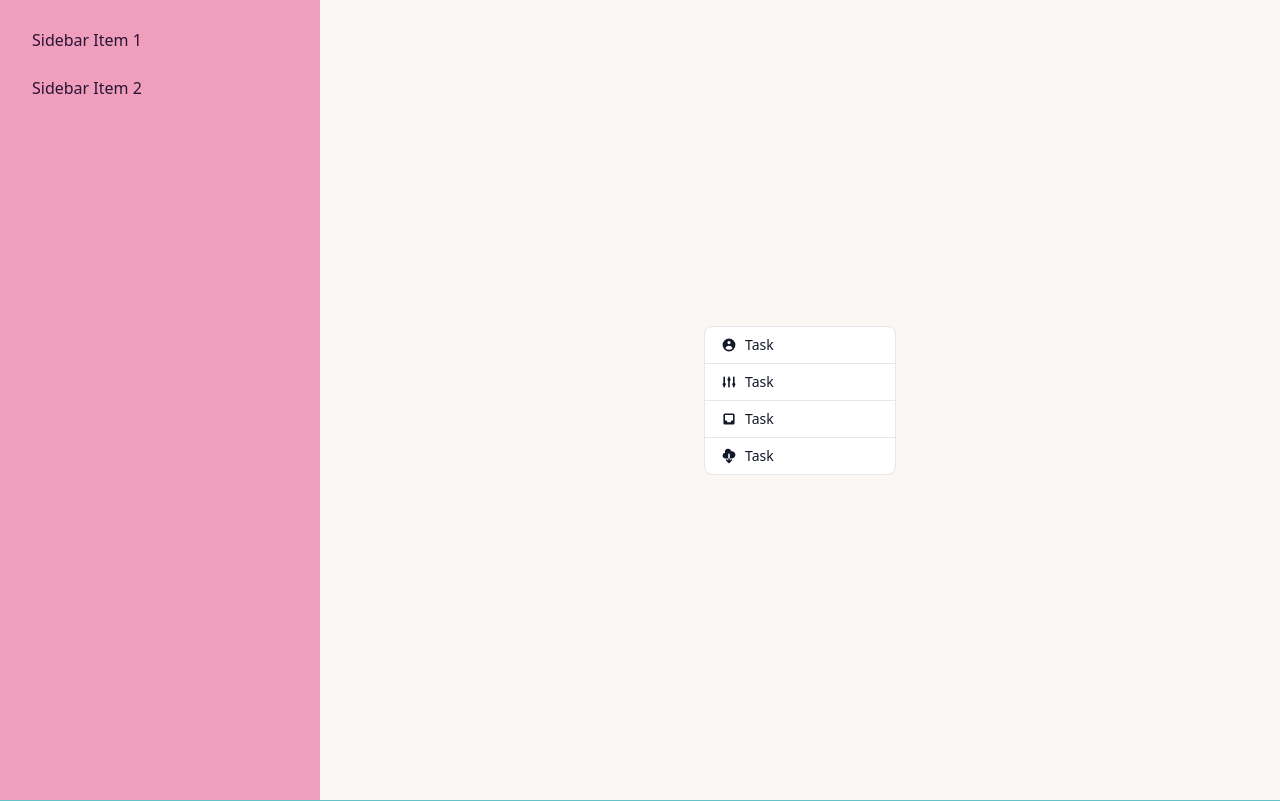
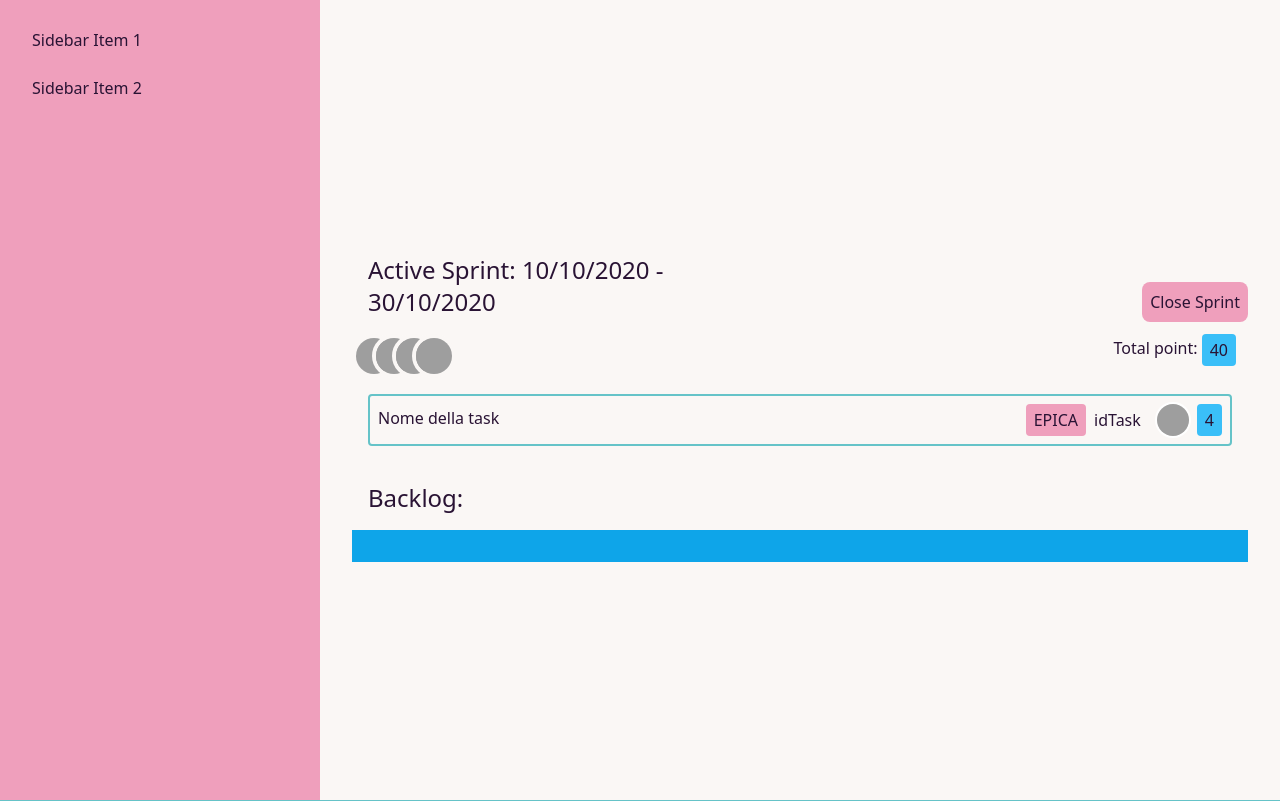
Before and after one commit to zanottipaolo/DB1-Agile, a Flask app: page /backlog in a window 1280 px wide. Shown: the top 801 px of the page. Run offline with Flask 2, Linux system fonts and the light colour scheme; some libraries are stand-ins or nearby versions; grey boxes are pictures that could not be loaded.

Commit message:
✏️ Update backlog

```diff
--- a/templates/backlog.html
+++ b/templates/backlog.html
@@ -3,24 +3,69 @@
 {% block title %}Backlog{% endblock %}
 
 {% block body %}
-<div>
-    <div class="w-48 text-gray-900 bg-white border border-gray-200 rounded-lg dark:bg-gray-700 dark:border-gray-600 dark:text-white">
-        <button type="button" class="relative inline-flex items-center w-full px-4 py-2 text-sm font-medium border-b border-gray-200 rounded-t-lg hover:bg-gray-100 hover:text-blue-700 focus:z-10 focus:ring-2 focus:ring-blue-700 focus:text-blue-700 dark:border-gray-600 dark:hover:bg-gray-600 dark:hover:text-white dark:focus:ring-gray-500 dark:focus:text-white">
-            <svg class="w-4 h-4 mr-2 fill-current" fill="currentColor" viewBox="0 0 20 20" xmlns="http://www.w3.org/2000/svg"><path fill-rule="evenodd" d="M18 10a8 8 0 11-16 0 8 8 0 0116 0zm-6-3a2 2 0 11-4 0 2 2 0 014 0zm-2 4a5 5 0 00-4.546 2.916A5.986 5.986 0 0010 16a5.986 5.986 0 004.546-2.084A5 5 0 0010 11z" clip-rule="evenodd"></path></svg>
-            Task
-        </button>
-        <button type="button" class="relative inline-flex items-center w-full px-4 py-2 text-sm font-medium border-b border-gray-200 hover:bg-gray-100 hover:text-blue-700 focus:z-10 focus:ring-2 focus:ring-blue-700 focus:text-blue-700 dark:border-gray-600 dark:hover:bg-gray-600 dark:hover:text-white dark:focus:ring-gray-500 dark:focus:text-white">
-            <svg class="w-4 h-4 mr-2 fill-current" fill="currentColor" viewBox="0 0 20 20" xmlns="http://www.w3.org/2000/svg"><path d="M5 4a1 1 0 00-2 0v7.268a2 2 0 000 3.464V16a1 1 0 102 0v-1.268a2 2 0 000-3.464V4zM11 4a1 1 0 10-2 0v1.268a2 2 0 000 3.464V16a1 1 0 102 0V8.732a2 2 0 000-3.464V4zM16 3a1 1 0 011 1v7.268a2 2 0 010 3.464V16a1 1 0 11-2 0v-1.268a2 2 0 010-3.464V4a1 1 0 011-1z"></path></svg>
-            Task
-        </button>
-        <button type="button" class="relative inline-flex items-center w-full px-4 py-2 text-sm font-medium border-b border-gray-200 hover:bg-gray-100 hover:text-blue-700 focus:z-10 focus:ring-2 focus:ring-blue-700 focus:text-blue-700 dark:border-gray-600 dark:hover:bg-gray-600 dark:hover:text-white dark:focus:ring-gray-500 dark:focus:text-white">
-            <svg class="w-4 h-4 mr-2 fill-current" fill="currentColor" viewBox="0 0 20 20" xmlns="http://www.w3.org/2000/svg"><path fill-rule="evenodd" d="M5 3a2 2 0 00-2 2v10a2 2 0 002 2h10a2 2 0 002-2V5a2 2 0 00-2-2H5zm0 2h10v7h-2l-1 2H8l-1-2H5V5z" clip-rule="evenodd"></path></svg>
-            Task
-        </button>
-        <button type="button" class="relative inline-flex items-center w-full px-4 py-2 text-sm font-medium rounded-b-lg hover:bg-gray-100 hover:text-blue-700 focus:z-10 focus:ring-2 focus:ring-blue-700 focus:text-blue-700 dark:border-gray-600 dark:hover:bg-gray-600 dark:hover:text-white dark:focus:ring-gray-500 dark:focus:text-white">
-            <svg class="w-4 h-4 mr-2 fill-current" fill="currentColor" viewBox="0 0 20 20" xmlns="http://www.w3.org/2000/svg"><path fill-rule="evenodd" d="M2 9.5A3.5 3.5 0 005.5 13H9v2.586l-1.293-1.293a1 1 0 00-1.414 1.414l3 3a1 1 0 001.414 0l3-3a1 1 0 00-1.414-1.414L11 15.586V13h2.5a4.5 4.5 0 10-.616-8.958 4.002 4.002 0 10-7.753 1.977A3.5 3.5 0 002 9.5zm9 3.5H9V8a1 1 0 012 0v5z" clip-rule="evenodd"></path></svg>
-            Task
-        </button>
+<div class="container mx-auto p-8">
+    <div id="pageTop">
+        <div class="grid grid-cols-2 gap-2">
+            <div>
+                <p class="text-2xl p-4">Active Sprint: 10/10/2020 - 30/10/2020</p>
+
+                <div class="avatar-group -space-x-6">
+                    <div class="avatar">
+                        <div class="w-9">
+                            <img src="https://api.lorem.space/image/face?hash=53273" />
+                        </div>
+                    </div>
+                    <div class="avatar">
+                        <div class="w-9">
+                            <img src="https://api.lorem.space/image/face?hash=91831" />
+                        </div>
+                    </div>
+                    <div class="avatar">
+                        <div class="w-9">
+                            <img src="https://api.lorem.space/image/face?hash=27312" />
+                        </div>
+                    </div>
+                    <div class="avatar">
+                        <div class="w-9">
+                            <img src="https://api.lorem.space/image/face?hash=26448" />
+                        </div>
+                    </div>
+                </div>
+            </div>
+            <div class="place-self-end items-center text-right inline-block align-middle">
+                <button class="p-2 bg-secondary rounded-lg transition ease-in-out delay-10 hover:-translate-y-1 hover:scale-110 hover:bg-primary duration-50">
+                    Close Sprint
+                </button>
+                <p class="m-3">Total point: <span class="w-auto h-auto py-1 px-2 rounded bg-info py-auto my-auto text-center inline-block align-middle">40</span></p>
+            </div>
+        </div>
+
+        <div class="p-4 grid" id="currentSprint">
+
+            <div class="p-2 mb-1 base-100 rounded border-solid border-2 border-primary my-0" id="card">
+                <div class="text-neutral grid grid-cols-2">
+                    <div class="">
+                        <p class="w-auto inline-block align-middle">Nome della task</p>
+                    </div>
+                    <div class="flex justify-end">
+                        <span class="w-auto h-auto py-1 px-2 rounded bg-secondary py-auto my-auto text-center inline-block align-middle">EPICA</span>
+                        <span class="mx-2 my-auto inline-block align-middle">idTask</span>
+                        <img class="mx-2 flex justify-end inline-block align-middle h-8 w-8 rounded-full ring-2 ring-white" src="https://images.unsplash.com/photo-1491528323818-fdd1faba62cc?ixlib=rb-1.2.1&ixid=eyJhcHBfaWQiOjEyMDd9&auto=format&fit=facearea&facepad=2&w=256&h=256&q=80" alt=""/>
+                        <span class="w-auto h-auto py-1 px-2 rounded bg-info py-auto my-auto text-center inline-block align-middle">4</span>
+                    </div>
+                </div>
+            </div>
+
+        </div>
+    </div>
+
+    <div id="pageBottom">
+        <p class="text-2xl p-4">Backlog:</p>
+        <div class="p-4 bg-sky-500/100" id="currentSprint">
+            <div id="card">
+
+            </div>
+        </div>
     </div>
 </div>
 {% endblock %}
```
